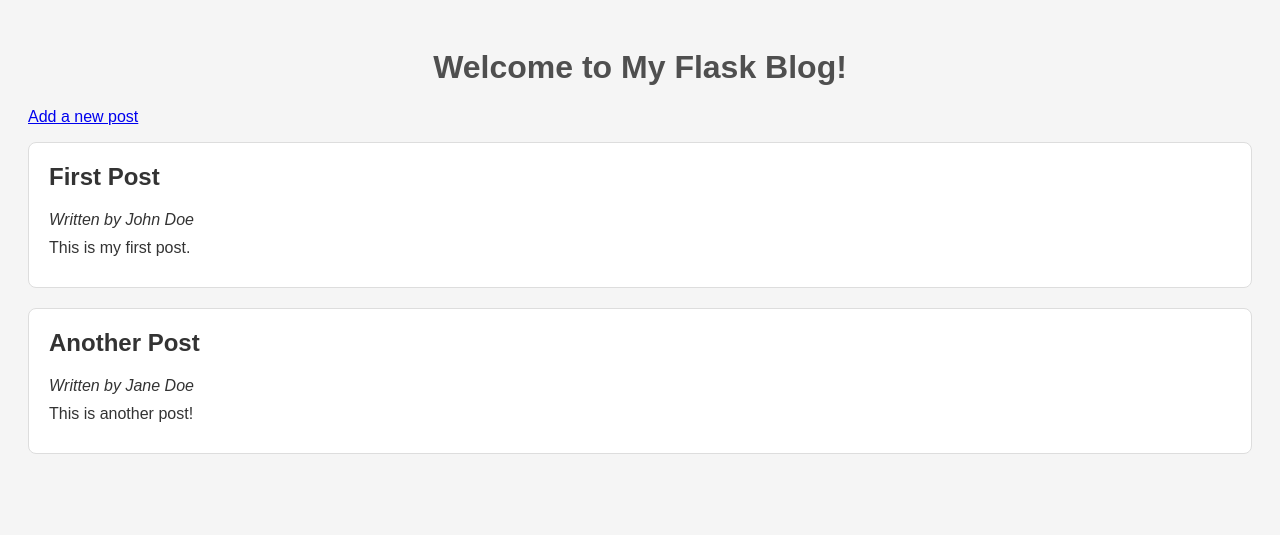
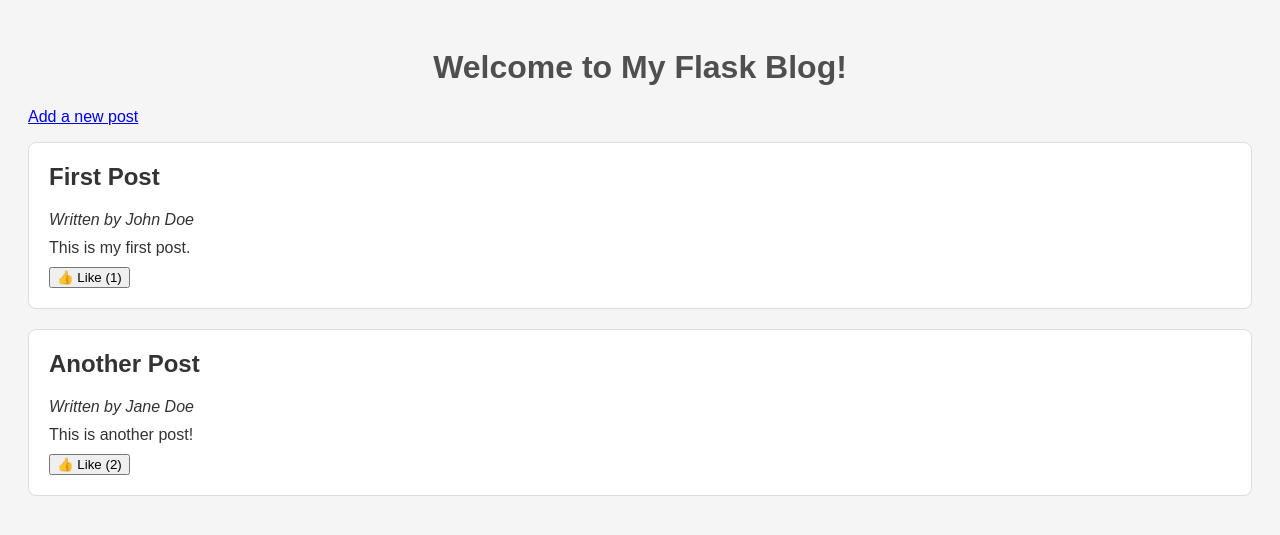
Before and after one commit to reichenbart/masterblog, a Flask app: page / in a window 1280 px wide. Shown: the top 535 px of the page. Run offline with Flask 3, Linux system fonts and the light colour scheme.

Commit message:
added like button and likes as a value to each post

```diff
--- a/app.py
+++ b/app.py
@@ -65,5 +65,19 @@ def update(post_id):
     return render_template('update.html', post=post)
 
 
+@app.route('/like/<int:post_id>', methods=['POST'])
+def like(post_id):                                              #I built a clickable "like-button" that works via POST method, hope this is fine
+    posts = load_posts()
+    post = next((p for p in posts if p['id'] == post_id), None)
+
+    if post is None:
+        return "Post not found", 404
+
+    post['likes'] = post.get('likes', 0) + 1
+    save_posts(posts)
+
+    return redirect(url_for('index'))
+
+
 if __name__ == '__main__':
     app.run(host="0.0.0.0", port=5000, debug=True)
--- a/data.json
+++ b/data.json
@@ -3,12 +3,14 @@
         "id": 1,
         "author": "John Doe",
         "title": "First Post",
-        "content": "This is my first post."
+        "content": "This is my first post.",
+        "likes": 1
     },
     {
         "id": 2,
         "author": "Jane Doe",
         "title": "Another Post",
-        "content": "This is another post!"
+        "content": "This is another post!",
+        "likes": 2
     }
 ]
--- a/templates/index.html
+++ b/templates/index.html
@@ -15,6 +15,9 @@
             <h2>{{ post['title'] }}</h2>
             <p><em>Written by {{ post['author'] }}</em></p>
             <p>{{ post['content'] }}</p>
+            <form action="{{ url_for('like', post_id=post['id']) }}" method="POST">
+                <button type="submit">👍 Like ({{ post['likes'] }})</button>
+            </form>
         </div>
     {% endfor %}
 
```
